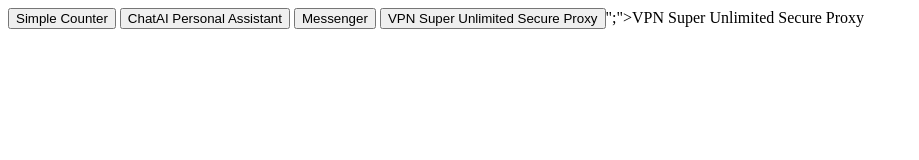
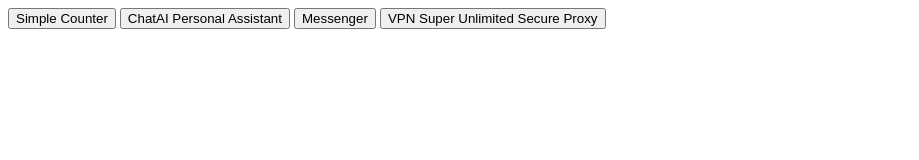
Before and after one commit to IsaacFG1985/my-apps, a plain HTML site: page index.html in a window 1280 px wide. Shown: the whole page, without its empty margins (0-919 px from the left). Drawn offline with Linux system fonts and the light colour scheme.

Commit message:
Update index.html

```diff
--- a/index.html
+++ b/index.html
@@ -18,6 +18,6 @@ window.location.replace("https://files.appsgeyser.com/VPN%20Super%20Unlimited%20
 <button onclick="counter()">Simple Counter</button>
 <button onclick="ai()">ChatAI Personal Assistant</button>
 <button onclick="messenger()">Messenger</button>
-<button onclick="vpn()">VPN Super Unlimited Secure Proxy</button>";">VPN Super Unlimited Secure Proxy</button>
+<button onclick="vpn()">VPN Super Unlimited Secure Proxy</button>
 </body>
 </html>
```
